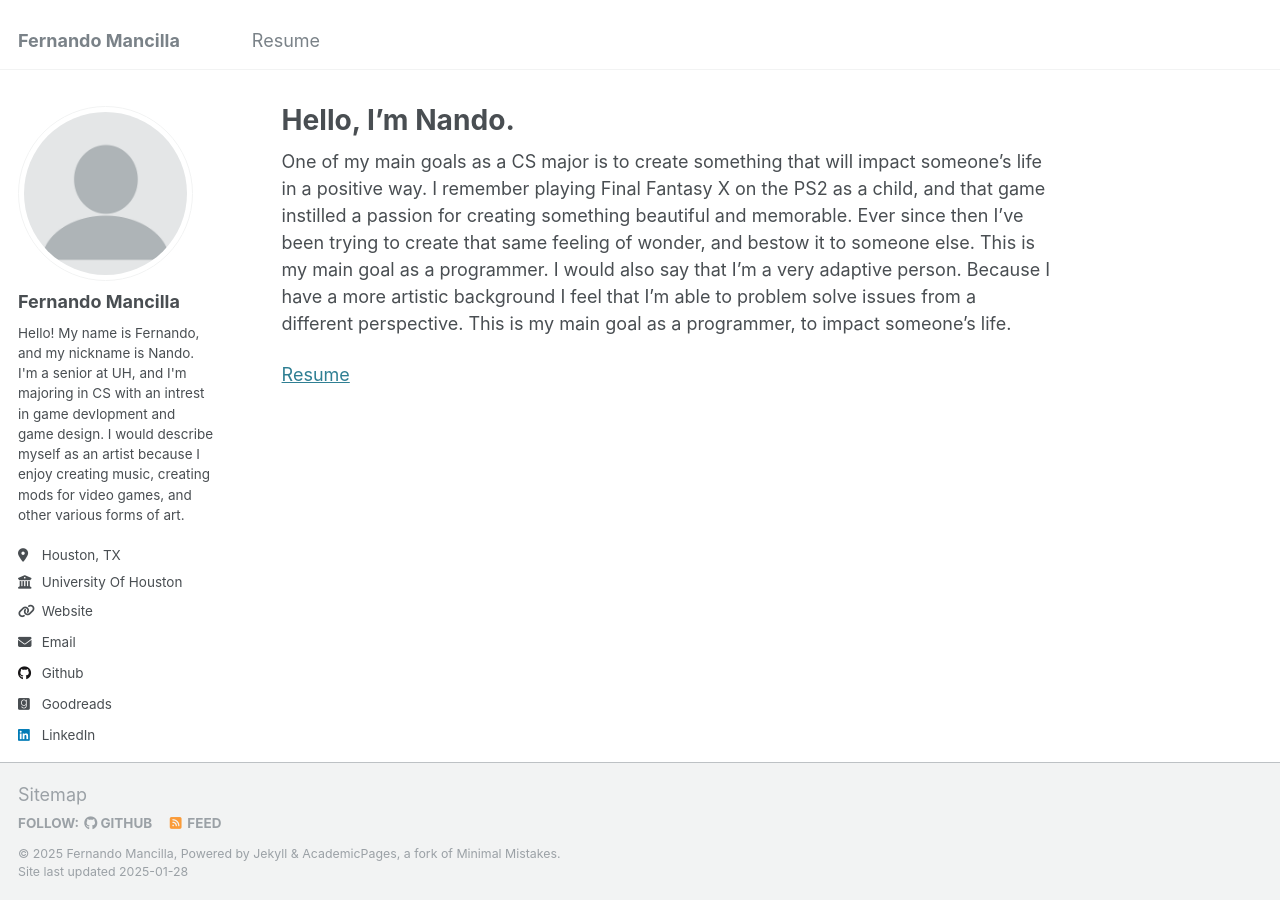
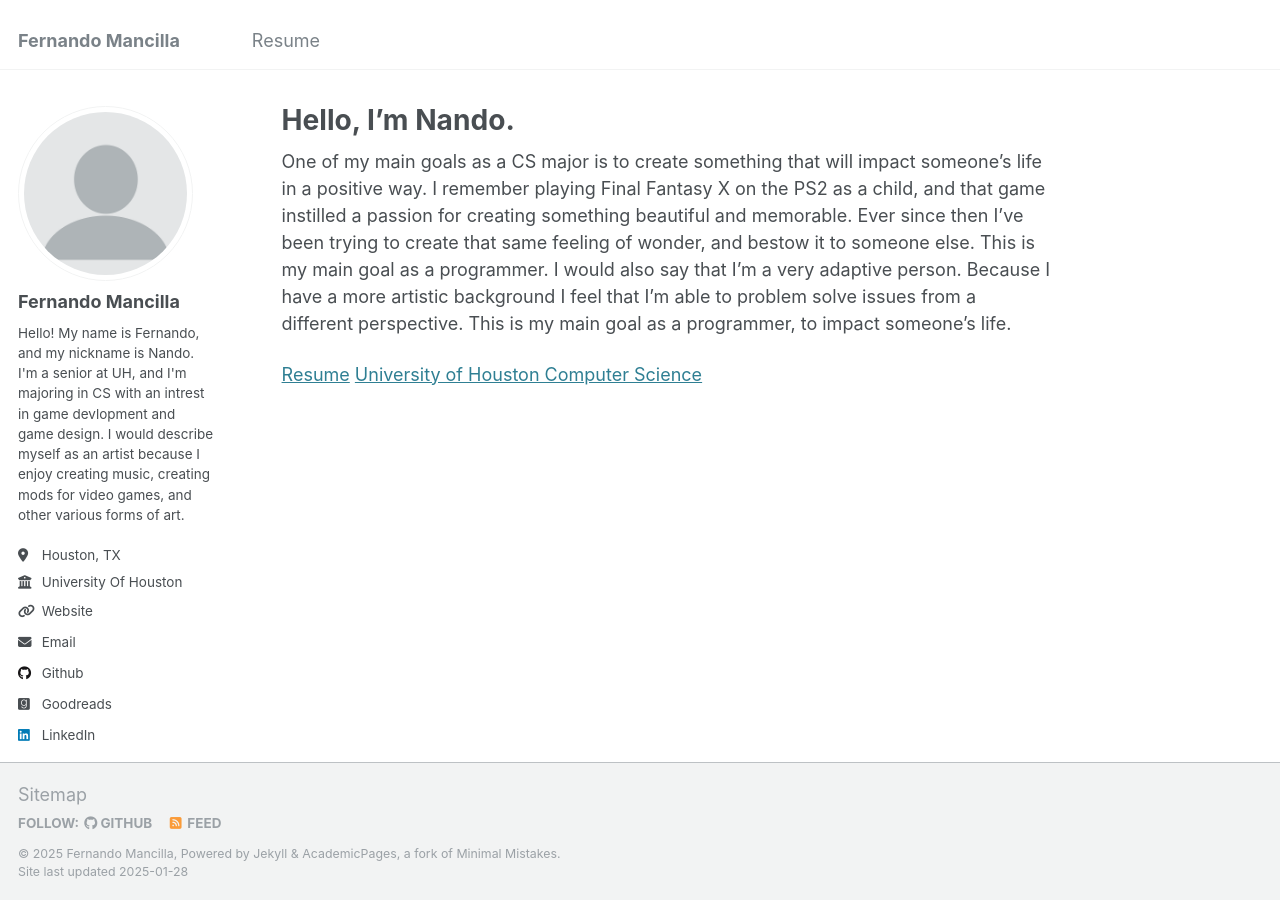
Before and after one commit to FerMan2001/FerMan2001.github.io, a Jekyll site: the page built from _pages/about.md, in a window 1280 px wide. Built offline with Jekyll 4.4.1, drawn with Linux system fonts in a browser that asks for light colours.

Commit message:
Update about.md

```diff
--- a/_pages/about.md
+++ b/_pages/about.md
@@ -9,4 +9,4 @@ redirect_from:
 
 One of my main goals as a CS major is to create something that will impact someone's life in a positive way. I remember playing Final Fantasy X on the PS2 as a child, and that game instilled a passion for creating something beautiful and memorable. Ever since then I’ve been trying to create that same feeling of wonder, and bestow it to someone else. This is my main goal as a programmer. I would also say that I'm a very adaptive person. Because I have a more artistic background I feel that I'm able to problem solve issues from a different perspective. This is my main goal as a programmer, to impact someone's life.
 
-[Resume](/files/Resume.pdf)
+[Resume](/files/Resume.pdf) [University of Houston Computer Science](https://www.uh.edu/nsm/computer-science/)
```
